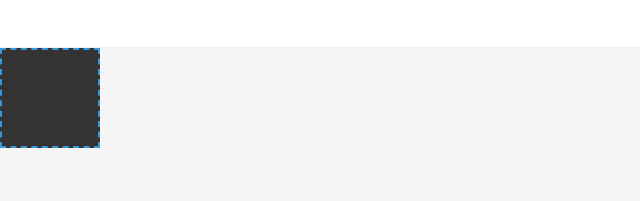
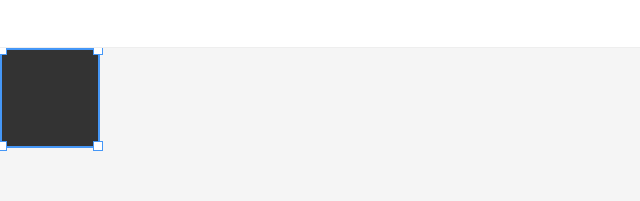
Before and after one commit to jaykiim/canvas-editor-test, a Vue app: page / in a window 1280 px wide. Both pictures are taken after a click on the element 50 px from the left and 98 px from the top of the page. Shown: the top 201 px of the page, without its empty margins (0-640 px from the left). Built offline with nearby package versions, Linux system fonts and the light colour scheme.

Commit message:
feat(BoundingBox, DesignElement): 엘리먼트 크기 조절 기능 추가
- 엘리먼트의 크기를 조절하는 기능 추가

Refs:

```diff
--- a/src/views/canvas-editor/components/BoundingBox.vue
+++ b/src/views/canvas-editor/components/BoundingBox.vue
@@ -1,45 +1,123 @@
 <script setup lang="ts">
-import { ref, reactive } from 'vue';
+import { onBeforeUnmount, ref, type PropType } from 'vue';
+import { useElementStore } from '@/stores/elements';
+import type { Element } from '@/types/Element';
 
-const props = defineProps(['element']); // element prop 추가
+const props = defineProps({
+  element: { type: Object as PropType<Element>, required: true },
+  zoomLevel: { type: Number, required: true }
+}); // element prop 추가
 
-const boundingBoxRef = ref(null);
-const isDragging = ref(false);
+const { state } = useElementStore();
+
+const isResizing = ref(false);
+const resizeHandleRef = ref<'lt' | 'rt' | 'lb' | 'rb' | null>(null);
 const startX = ref(0);
 const startY = ref(0);
 
-const handleMouseDown = (e: MouseEvent) => {
-  isDragging.value = true;
+let elementSnapshot:Element;
+
+function handleMouseDown(e: MouseEvent, direction: 'lt' | 'rt' | 'lb' | 'rb') {
+  isResizing.value = true;
   startX.value = e.clientX;
   startY.value = e.clientY;
+  elementSnapshot = JSON.parse(JSON.stringify(state.selectedElement));
+  resizeHandleRef.value = direction;
+  window.addEventListener('mousemove', handleMouseMove);
+  window.addEventListener('mouseup', handleMouseUp);
 };
 
-const handleMouseMove = (e: MouseEvent) => {
-  if (isDragging.value) {
-    const deltaX = e.clientX - startX.value;
-    const deltaY = e.clientY - startY.value;
+function handleMouseMove(e: MouseEvent) {
+  if (isResizing.value) {
+    const dx = (e.clientX - startX.value) * (1 / props.zoomLevel);
+    const dy = (e.clientY - startY.value) * (1 / props.zoomLevel);
 
-    // 여기서 엘리먼트를 이동시키는 로직을 추가합니다.
-    // element 속성을 통해 현재 BoundingBox가 속한 엘리먼트 정보에 접근할 수 있습니다.
-    // 이동 시에는 store 등을 사용하여 엘리먼트의 좌표를 업데이트하거나, 업데이트된 좌표를 다시 BoundingBox에 전달합니다.
+    let l = elementSnapshot.x;
+    let t = elementSnapshot.y;
+    let r = l + elementSnapshot.width;
+    let b = t + elementSnapshot.height;
 
-    startX.value = e.clientX;
-    startY.value = e.clientY;
+    const direction = resizeHandleRef.value;
+
+    if (direction) {
+      if (direction === 'lt') {
+        l += dx;
+        t += dy;
+      }
+      if (direction === 'rt') {
+        r += dx;
+        t += dy;
+      }
+      if (direction === 'lb') {
+        l += dx;
+        b += dy;
+      }
+      if (direction === 'rb') {
+        r += dx;
+        b += dy;
+      }
+      state.selectedElement.x = l;
+      state.selectedElement.y = t;
+      state.selectedElement.width = r - l;
+      state.selectedElement.height = b - t;
+
+      // 너비를 끝까지 줄일 경우 방향 변경
+      if (state.selectedElement.width < 0) {
+        state.selectedElement.x += state.selectedElement.width; // x좌표값이 기존 r값 (l + width)이 됨
+        state.selectedElement.width *= -1; // 너비를 양수로 변환
+      }
+
+      // 높이를 끝까지 줄일 경우 방향 변경
+      if (state.selectedElement.height < 0) {
+        state.selectedElement.y += state.selectedElement.height; // y좌표값이 기존 b값 (t + height)이 됨
+        state.selectedElement.height *= -1; // 높이를 양수로 변환
+      }
+    }
   }
 };
 
-const handleMouseUp = () => {
-  isDragging.value = false;
-};
+function handleMouseUp() {
+  isResizing.value = false;
+  resizeHandleRef.value = null;
+
+  window.removeEventListener('mousemove', handleMouseMove);
+  window.removeEventListener('mouseup', handleMouseUp);
+}
+
+onBeforeUnmount(() => {
+  // 컴포넌트가 소멸되기 전에 이벤트 리스너 제거
+  window.removeEventListener('mousemove', handleMouseMove);
+  window.removeEventListener('mouseup', handleMouseUp);
+});
 </script>
 
 <template>
   <div
+    ref="boundingBox"
     class="bounding-box"
-    @mousedown="handleMouseDown"
     @mousemove="handleMouseMove"
-    @mouseup="handleMouseUp"
-  ></div>
+  >
+    <div
+      ref="resizeHandleTopLeft"
+      class="resize-handle top-left"
+      @mousedown="handleMouseDown($event, 'lt')"
+    />
+    <div
+      ref="resizeHandleTopRight"
+      class="resize-handle top-right"
+      @mousedown="handleMouseDown($event, 'rt')"
+    />
+    <div
+      ref="resizeHandleBottomLeft"
+      class="resize-handle bottom-left"
+      @mousedown="handleMouseDown($event, 'lb')"
+    />
+    <div
+      ref="resizeHandleBottomRight"
+      class="resize-handle bottom-right"
+      @mousedown="handleMouseDown($event, 'rb')"
+    />
+  </div>
 </template>
 
 <style scoped lang="scss">
@@ -48,8 +126,43 @@ const handleMouseUp = () => {
   width: 100%;
   height: 100%;
   box-sizing: border-box;
-  border: 2px dashed #3498db;
+  border: 2px solid #4597f7;
   pointer-events: auto; /* 이벤트를 받도록 설정 */
   cursor: move;
+
+  .resize-handle {
+    position: absolute;
+    width: 10px;
+    height: 10px;
+    border: 1px solid #4597f7;
+    background-color: #fff;
+    cursor: nwse-resize; /* 대각선 리사이즈 커서 */
+
+    &.top-left {
+      top: 0;
+      left: 0;
+      transform: translate(-50%, -50%);
+    }
+
+    &.top-right {
+      top: 0;
+      right: 0;
+      transform: translate(50%, -50%);
+      cursor: nesw-resize; /* 대각선 리사이즈 커서 반대 방향 */
+    }
+
+    &.bottom-left {
+      bottom: 0;
+      left: 0;
+      transform: translate(-50%, 50%);
+      cursor: nesw-resize; /* 대각선 리사이즈 커서 반대 방향 */
+    }
+
+    &.bottom-right {
+      bottom: 0;
+      right: 0;
+      transform: translate(50%, 50%);
+    }
+  }
 }
 </style>
```
